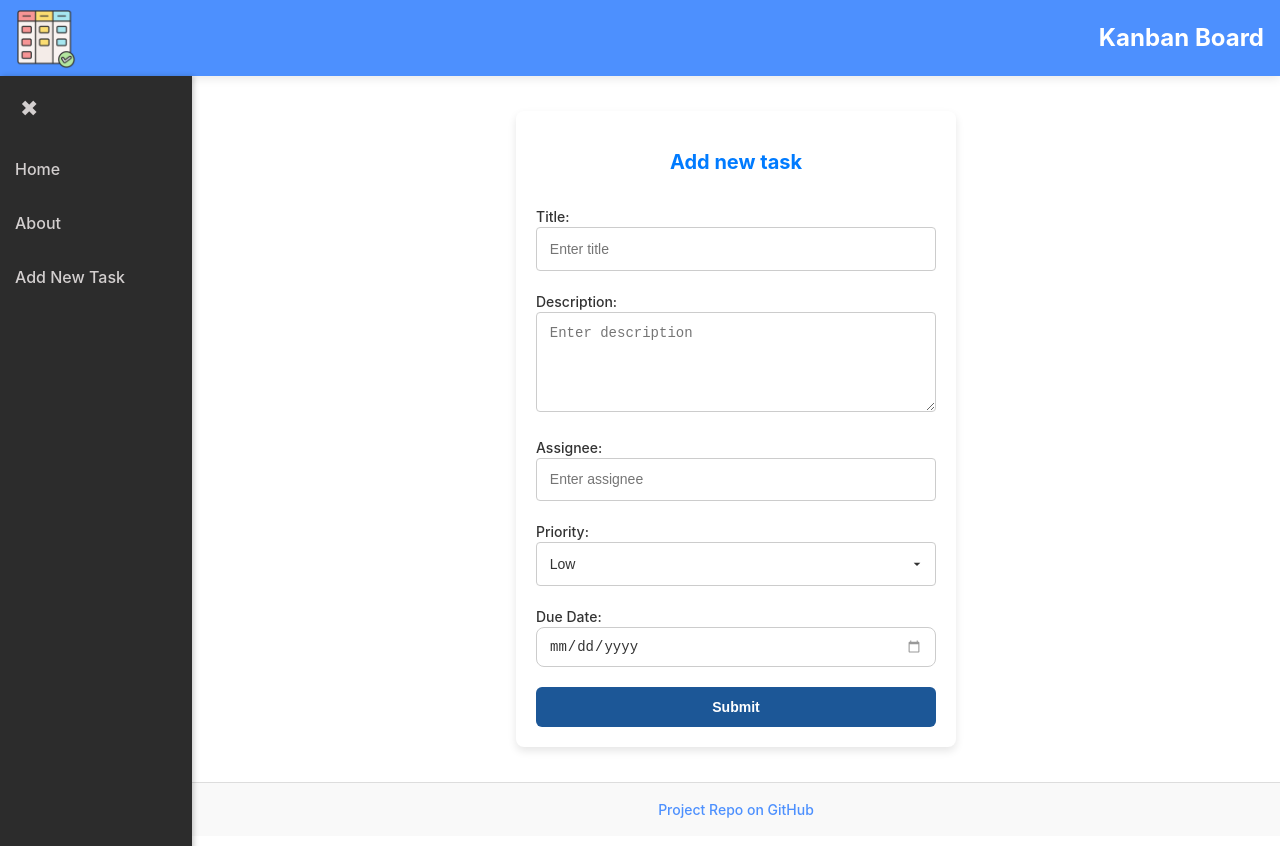
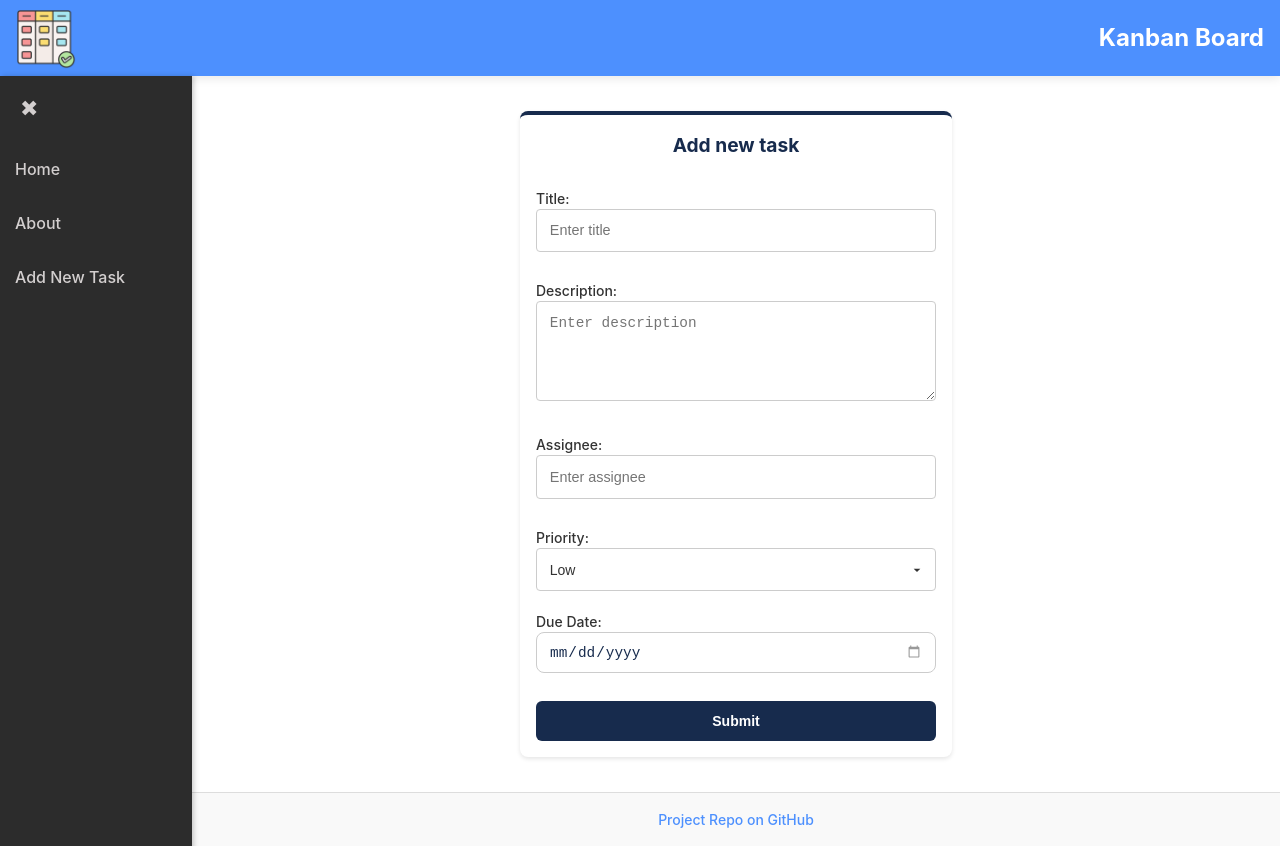
Before and after one commit to abussafilx/MiniProject_Kanban, a React (Vite) app: page /newtask in a window 1280 px wide. Built offline with nearby package versions, Linux system fonts and the light colour scheme.

Commit message:
Styles restructure and optimize, Added more data

```diff
--- /dev/null
+++ b/src/assets/styles/AddTask.css
@@ -0,0 +1,20 @@
+#addTask .section-title {
+  margin: 0 0 1rem 0;
+  color: #172b4d;
+  font-size: 1.2rem;
+}
+#addTask input,
+#addTask textarea {
+  margin-bottom: 0.5rem;
+  font-size: 0.9rem;
+  color: #172b4d;
+}
+#addTask form {
+  padding: 1rem;
+  box-shadow: 0 2px 4px rgba(0, 0, 0, 0.1);
+  border-top: 4px solid #172b4d;
+}
+#addTask button {
+  background-color: #172b4d;
+  border-color: #172b4d;
+}
--- a/src/assets/styles/Board.css
+++ b/src/assets/styles/Board.css
@@ -2,7 +2,7 @@ h2 {
   color: #333841;
 }
 
-label{
+label {
   color: #333841;
 }
 
@@ -44,7 +44,6 @@ label{
   color: black;
 }
 
-
 .card div {
   margin-bottom: 0.5rem;
   font-size: 0.9rem;
@@ -71,23 +70,23 @@ label{
   outline: 4px auto -webkit-focus-ring-color;
 }
 
-.btn-container{
+.btn-container {
   display: flex;
   justify-content: space-between;
 }
 
 .card .info-btn {
-
   top: 8px;
   right: 8px;
-  border: none;
-  padding: 4px 8px;
+  border: 1px solid transparent;
+  padding: 5px 8px;
   font-size: 0.8rem;
   background-color: #63aca8;
   color: white;
   border-radius: 4px;
   cursor: pointer;
   transition: opacity 0.2s;
+  font-weight: bold;
 }
 
 .card .info-btn:hover {
@@ -134,7 +133,9 @@ form label {
   color: #333;
 }
 
-input, select, textarea {
+input,
+select,
+textarea {
   width: 100%;
   padding: 0.8rem;
   border: 1px solid #ccc;
@@ -144,7 +145,9 @@ input, select, textarea {
   background-color: #fff;
 }
 
-input:focus, select:focus, textarea:focus {
+input:focus,
+select:focus,
+textarea:focus {
   border-color: #007bff; /* Cor azul para foco */
   box-shadow: 0 0 6px rgba(0, 123, 255, 0.5); /* Leve brilho ao redor */
 }
@@ -196,8 +199,6 @@ select {
   background-size: 16px;
 }
 
-
-
 select:focus {
   border-color: #007bff;
   box-shadow: 0 0 6px rgba(0, 123, 255, 0.5);
--- /dev/null
+++ b/src/assets/styles/SingleTask.css
@@ -0,0 +1,7 @@
+.single-task {
+  display: block;
+  margin: 0 auto;
+  max-width: 500px;
+  margin-top: 100px;
+  margin-bottom: 100px;
+}
--- a/src/data/kanban.json
+++ b/src/data/kanban.json
@@ -48,5 +48,75 @@
     "priority": "Low",
     "createdDate": "2023-09-19",
     "dueDate": "2023-09-30"
+  },
+  {
+    "id": "6",
+    "title": "Improve Mobile Responsiveness",
+    "description": "Ensure that the website is fully responsive on mobile devices.",
+    "assignee": "Emma White",
+    "status": "To Do",
+    "priority": "Medium",
+    "createdDate": "2023-09-20",
+    "dueDate": "2023-10-08"
+  },
+  {
+    "id": "7",
+    "title": "Set Up CI/CD Pipeline",
+    "description": "Configure continuous integration and deployment for the project.",
+    "assignee": "Liam Miller",
+    "status": "In Progress",
+    "priority": "High",
+    "createdDate": "2023-09-21",
+    "dueDate": "2023-10-12"
+  },
+  {
+    "id": "8",
+    "title": "Optimize Database Queries",
+    "description": "Improve database performance by optimizing queries.",
+    "assignee": "Olivia Martinez",
+    "status": "To Do",
+    "priority": "Medium",
+    "createdDate": "2023-09-22",
+    "dueDate": "2023-10-15"
+  },
+  {
+    "id": "9",
+    "title": "Create API Documentation",
+    "description": "Write detailed API documentation for developers.",
+    "assignee": "Ethan Garcia",
+    "status": "Done",
+    "priority": "Low",
+    "createdDate": "2023-09-23",
+    "dueDate": "2023-10-05"
+  },
+  {
+    "id": "10",
+    "title": "Security Audit",
+    "description": "Perform a security audit to identify vulnerabilities.",
+    "assignee": "Sophia Taylor",
+    "status": "To Do",
+    "priority": "High",
+    "createdDate": "2023-09-24",
+    "dueDate": "2023-10-18"
+  },
+  {
+    "id": "11",
+    "title": "Implement Dark Mode",
+    "description": "Add dark mode functionality to the user interface.",
+    "assignee": "James Anderson",
+    "status": "In Progress",
+    "priority": "Medium",
+    "createdDate": "2023-09-25",
+    "dueDate": "2023-10-20"
+  },
+  {
+    "id": "12",
+    "title": "Add Social Media Login",
+    "description": "Enable login via Google and Facebook authentication.",
+    "assignee": "Isabella Thomas",
+    "status": "To Do",
+    "priority": "High",
+    "createdDate": "2023-09-26",
+    "dueDate": "2023-10-22"
   }
 ]
--- a/src/pages/About.jsx
+++ b/src/pages/About.jsx
@@ -24,9 +24,9 @@ function About() {
     <div className="about-container">
       <h1 className="about-title">Kanban Board Mini Project</h1>
       <p className="about-description">
-        This React JS project is developed by two students {devMembers[0].name}{" "}
-        and {devMembers[1].name}
-        &nbsp;as part of learning journey with Ironhack.
+        his React.js project was developed by <b>{devMembers[0].name}</b> and{" "}
+        <b>{devMembers[1].name}</b>
+        &nbsp;as part of their learning journey at Ironhack.
       </p>
 
       <h2 className="dev-title">Meet the Devs</h2>
--- a/src/pages/AddCard.jsx
+++ b/src/pages/AddCard.jsx
@@ -1,20 +1,17 @@
-import { useState } from "react"
-import "../assets/styles/App.css";
+import { useState } from "react";
+import "../assets/styles/AddTask.css";
 import { useNavigate } from "react-router-dom";
 
 function AddCard(props) {
-
-    const [title, setTitle] = useState("")
-    const [description, setDescription] = useState("")
-    const [assignee, setAssignee] = useState("")
-    const [priority, setPriority] = useState("Low")
-    const [dueDate, setDueDate] = useState("")
+  const [title, setTitle] = useState("");
+  const [description, setDescription] = useState("");
+  const [assignee, setAssignee] = useState("");
+  const [priority, setPriority] = useState("Low");
+  const [dueDate, setDueDate] = useState("");
 
   const today = new Date().toISOString().split("T")[0];
 
   const navigate = useNavigate();
-
-
 
   const handleSubmit = (e) => {
     e.preventDefault();
@@ -29,7 +26,7 @@ function AddCard(props) {
       status: "To Do",
     };
 
-        props.addTask(taskObj)
+    props.addTask(taskObj);
 
     setTitle("");
     setDescription("");
@@ -37,12 +34,11 @@ function AddCard(props) {
     setPriority("Low");
     setDueDate("");
 
-        navigate("/")
-
-    }
+    navigate("/");
+  };
 
   return (
-        <section>
+    <section id="addTask">
       <form onSubmit={handleSubmit}>
         <h2 className="section-title">Add new task</h2>
         <label>
@@ -53,7 +49,9 @@ function AddCard(props) {
             required={true}
             placeholder="Enter title"
             value={title}
-                        onChange={(e) => { setTitle(e.target.value) }}
+            onChange={(e) => {
+              setTitle(e.target.value);
+            }}
           />
         </label>
         <label>
@@ -74,12 +72,20 @@ function AddCard(props) {
             required={true}
             placeholder="Enter assignee"
             value={assignee}
-                        onChange={(e) => { setAssignee(e.target.value) }}
+            onChange={(e) => {
+              setAssignee(e.target.value);
+            }}
           />
         </label>
         <label>
           <span>Priority: </span>
-                    <select name="priority" value={priority} onChange={(e) => { setPriority(e.target.value) }} >
+          <select
+            name="priority"
+            value={priority}
+            onChange={(e) => {
+              setPriority(e.target.value);
+            }}
+          >
             <option value="Low">Low</option>
             <option value="Medium">Medium</option>
             <option value="High">High</option>
@@ -92,20 +98,16 @@ function AddCard(props) {
             name="dueDate"
             required={true}
             value={dueDate}
-                        onChange={(e) => { setDueDate(e.target.value) }}
+            onChange={(e) => {
+              setDueDate(e.target.value);
+            }}
           />
         </label>
 
-
         <button type="submit">Submit</button>
-
-
       </form>
     </section>
-
-
-    )
-
+  );
 }
 
-export default AddCard
+export default AddCard;
--- a/src/pages/SingleTask.jsx
+++ b/src/pages/SingleTask.jsx
@@ -1,34 +1,26 @@
-import { Link, useParams } from "react-router-dom"
-
+import { Link, useParams } from "react-router-dom";
+import "../assets/styles/SingleTask.css";
 
 function SingleTask(props) {
-
-
-
-    const taskId  = useParams();
-
-
+  const taskId = useParams();
 
   const taskObj = props.tasks.find((Obj) => {
     if (Obj.id === taskId.task) {
-            return true
+      return true;
     } else {
-            return false
+      return false;
     }
   });
-
-
 
   const statusColorsBorder = {
     "To Do": "#FF6B6B",
     "In Progress": "#4D90FE",
-        "Done": "#66BB6A",
+    Done: "#66BB6A",
   };
-
 
   return (
     <div
-            className="card"
+      className="card single-task"
       key={taskObj.id}
       draggable="true"
       style={{ borderColor: `${statusColorsBorder[taskObj.status]}` }}
@@ -56,7 +48,12 @@ function SingleTask(props) {
       </div>
 
       <div>
-                <button className="delete-btn" onClick={() => props.deleteTask(taskObj.id)}>X</button>
+        <button
+          className="delete-btn"
+          onClick={() => props.deleteTask(taskObj.id)}
+        >
+          X
+        </button>
       </div>
       <div className="btn-container">
         <div>
@@ -69,8 +66,7 @@ function SingleTask(props) {
         </Link>
       </div>
     </div>
-    )
-
+  );
 }
 
-export default SingleTask
+export default SingleTask;
```
Also changed, not shown: src/assets/styles/App.css (+5 -6 lines). Lines whose indentation alone changed are shown as unchanged.
